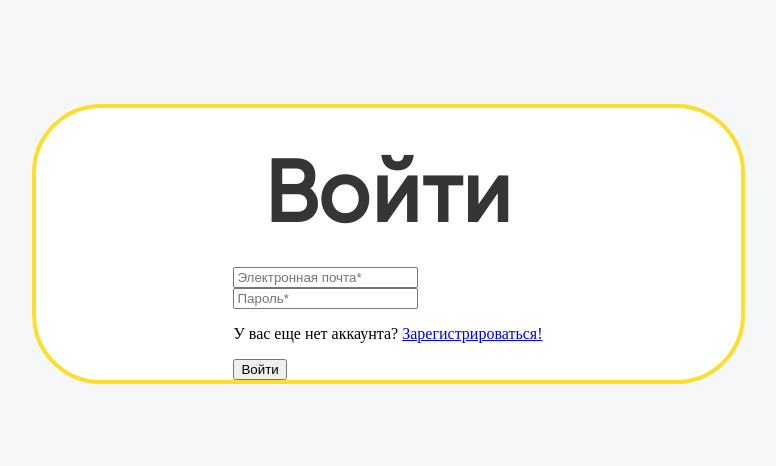
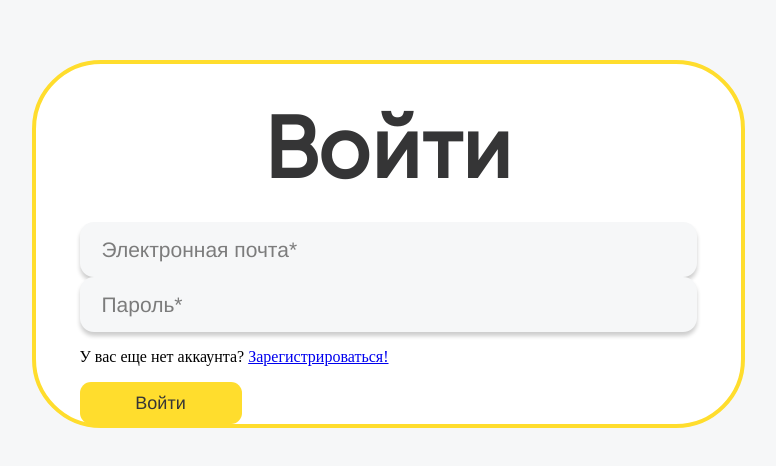
Before and after one commit to MrTOOGLE/DevSync-frontend, a React (Vite) app: page /login in a window 1280 px wide. Shown: the part 156-622 px from the top of the page, without its empty margins (252-1028 px from the left). Built offline with nearby package versions, Linux system fonts and the light colour scheme.

Commit message:
Создал модульные стили для Button и Input

```diff
--- /dev/null
+++ b/src/components/common/Button/Button.module.css
@@ -0,0 +1,18 @@
+.button {
+    width: 162px;
+    height: 42px;
+    border: none;
+    border-radius: 11px;
+    background-color: #FFDD2D;
+    font-family: "Helvetica Neue", sans-serif;
+    font-size: 18px;
+    font-weight: 400;
+    line-height: 100%;
+    letter-spacing: 0;
+    color: #353536;
+}
+
+.button:hover {
+    background-color: #FFC641;
+    cursor: pointer;
+}
--- /dev/null
+++ b/src/components/common/Button/Button.tsx
@@ -0,0 +1,17 @@
+import React from 'react';
+import styles from './Button.module.css';
+
+type ButtonProps = {
+    children?: React.ReactNode;
+} & React.ButtonHTMLAttributes<HTMLButtonElement>;
+
+export const Button = ({children, ...props}: ButtonProps) => {
+    return (
+        <button
+            className={styles.button}
+            {...props}
+        >
+            {children}
+        </button>
+    )
+}
--- /dev/null
+++ b/src/components/common/Input/Input.module.css
@@ -0,0 +1,20 @@
+.input {
+    width: 573px;
+    height: 55px;
+    border: none;
+    outline: none;
+    border-radius: 14px;
+    background-color: #F6F7F8;
+    font-family: "Helvetica Neue", sans-serif;
+    font-size: 21px;
+    font-weight: 400;
+    line-height: 100%;
+    letter-spacing: 0;
+    color: #353536;
+    padding: 0 22px;
+    box-shadow: 0 4px 4px 0 rgba(0, 0, 0, 0.2);
+}
+
+.input::placeholder {
+    color: #7C7C7C;
+}
--- /dev/null
+++ b/src/components/common/Input/Input.tsx
@@ -0,0 +1,11 @@
+import React from 'react';
+import styles from './Input.module.css';
+
+type InputProps = React.InputHTMLAttributes<HTMLInputElement>
+
+export const Input = ({className, ...props}: InputProps) => {
+    return (
+        <input className={`${styles.input} ${className || ''}`}
+               {...props}/>
+    )
+}
--- a/src/pages/Auth/Authorization.tsx
+++ b/src/pages/Auth/Authorization.tsx
@@ -1,6 +1,8 @@
-import React, { FormEvent, useState } from 'react';
+import React, {FormEvent, useState} from 'react';
 import '../../styles/styles.css';
-import { useNavigate, Link } from 'react-router-dom';
+import {useNavigate, Link} from 'react-router-dom';
+import {Button} from "../../components/common/Button/Button.tsx";
+import {Input} from "../../components/common/Input/Input.tsx";
 
 // Типизация ошибок формы
 interface FormErrors {
@@ -48,9 +50,9 @@ const Authorization: React.FC = () => {
 
             // Заглушка для эмуляции API запроса
             // TODO: переделать после апи
-            const response = await new Promise<{token: string}>((resolve) => {
+            const response = await new Promise<{ token: string }>((resolve) => {
                 setTimeout(() => {
-                    resolve({ token: 'example_jwt_token' });
+                    resolve({token: 'example_jwt_token'});
                 }, 1000);
             });
 
@@ -60,7 +62,7 @@ const Authorization: React.FC = () => {
             // Перенаправление на dashboard
             navigate('/dashboard');
         } catch (error) {
-            setErrors({ server: 'Ошибка авторизации. Попробуйте еще раз.' });
+            setErrors({server: 'Ошибка авторизации. Попробуйте еще раз.'});
         } finally {
             setIsLoading(false);
         }
@@ -75,14 +77,13 @@ const Authorization: React.FC = () => {
     };
 
     return (
-        <div className="authorizationFormContainer">
         <div className="authorizationForm">
             <div className="heading">
                 <h1>Войти</h1>
             </div>
             <form onSubmit={handleSubmit} noValidate={true}>
                 <div className="form_group">
-                        <input
+                    <Input
                         type="email"
                         id="email"
                         name="email"
@@ -95,7 +96,7 @@ const Authorization: React.FC = () => {
                     {errors.email && <p className="error-message">{errors.email}</p>}
                 </div>
                 <div className="form_group">
-                        <input
+                    <Input
                         type="password"
                         id="password"
                         name="password"
@@ -111,11 +112,10 @@ const Authorization: React.FC = () => {
                 <p className="register-link">
                     У вас еще нет аккаунта? <Link to="/register">Зарегистрироваться!</Link>
                 </p>
-                    <button type="submit" disabled={isLoading}>
+                <Button type="submit" disabled={isLoading}>
                     {isLoading ? 'Подождите...' : 'Войти'}
-                    </button>
+                </Button>
             </form>
-            </div>
         </div>
     );
 };
--- a/src/styles/styles.css
+++ b/src/styles/styles.css
@@ -14,18 +14,14 @@ body {
     margin: 0;
 }
 
-.authorizationFormContainer {
-    width: 705px;
+.authorizationForm {
     background-color: #FFFFFF;
     border-radius: 69px;
     border: 4px solid #FFDD2D;
-}
-
-.authorizationForm {
     display: flex;
     flex-direction: column;
-    justify-content: center;
     align-items: center;
+    width: 705px;
 }
 
 .heading {
```
Lines whose indentation alone changed are shown as unchanged.
